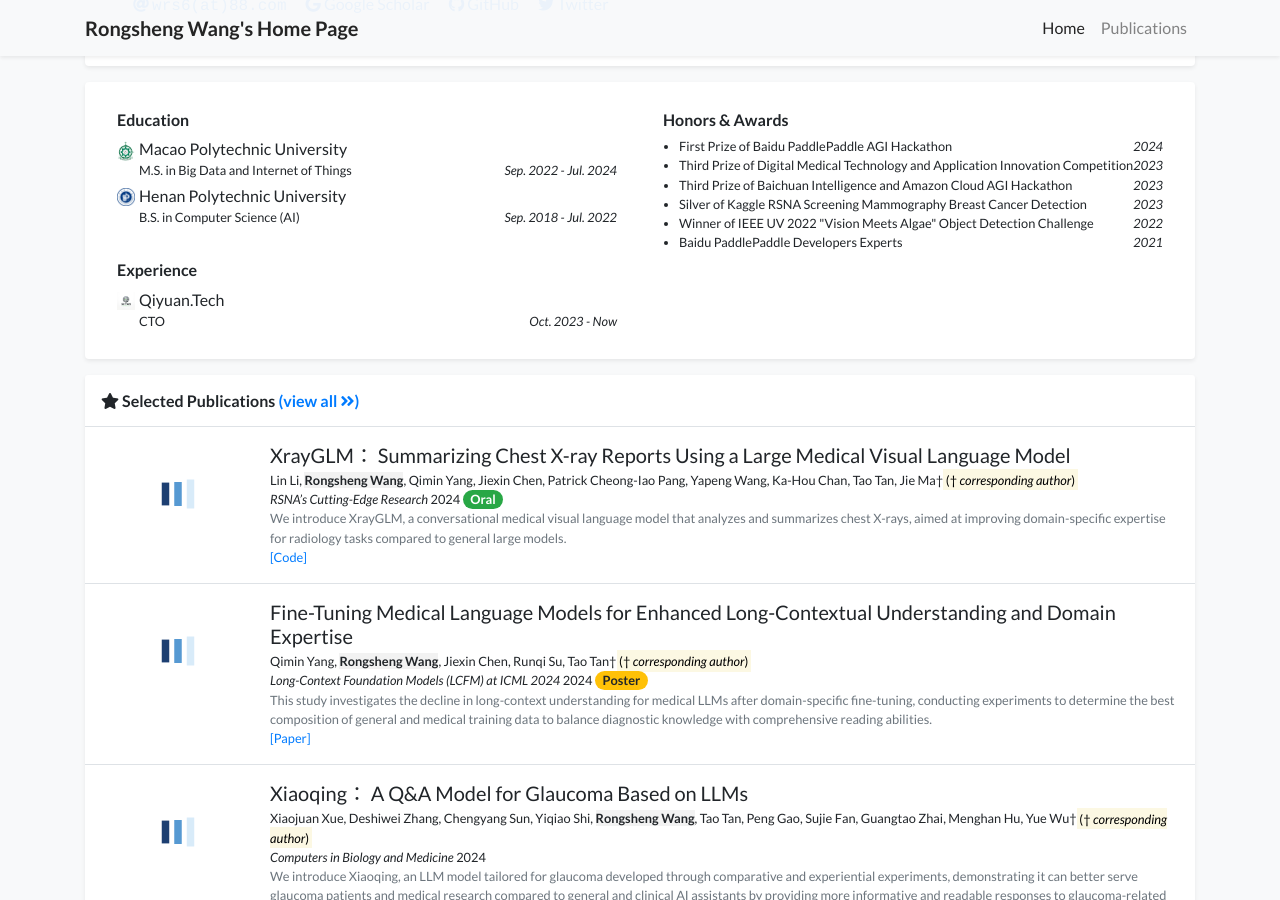
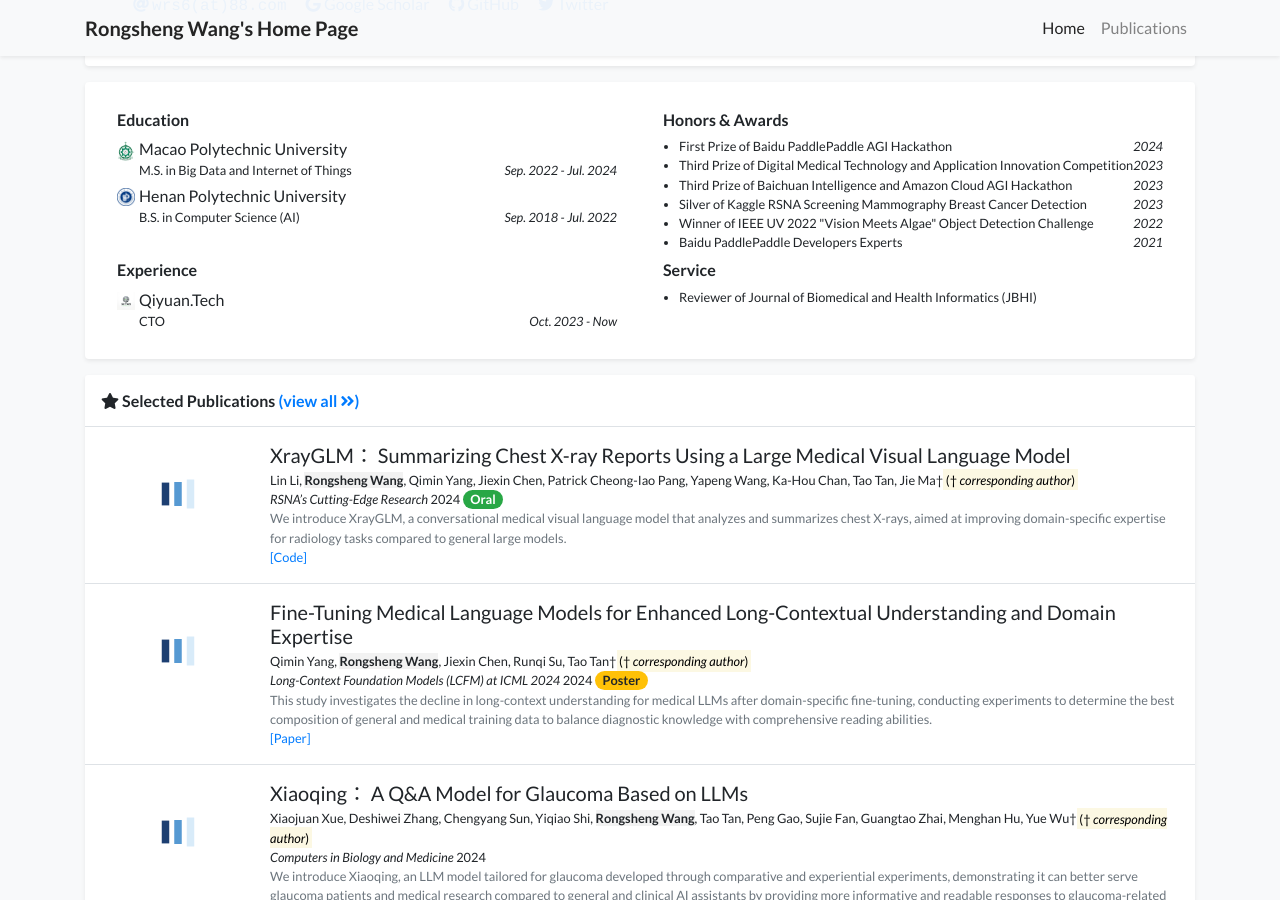
Before and after one commit to WangRongsheng/WangRongsheng.github.io, a Jekyll site: the page built from index.html, in a window 1280 px wide and 900 px high, scrolled down 393 px. Built offline with Jekyll 4.4.1, drawn with Linux system fonts in a browser that asks for light colours; a style sheet for code colours, icons or effects is not loaded.

Commit message:
Update profile.yml

```diff
--- a/_data/profile.yml
+++ b/_data/profile.yml
@@ -54,6 +54,9 @@ awards:
 - name: Baidu PaddlePaddle Developers Experts
   date: 2021
 
+service:
+- name: Reviewer of Journal of Biomedical and Health Informatics (JBHI)
+
 # Feel free to replace the footer text if you would like to, but I will greatly appreciate it
 # if you keep the link to the template so that more people can benefit from it. Thanks!
 footer_text: >-
```
